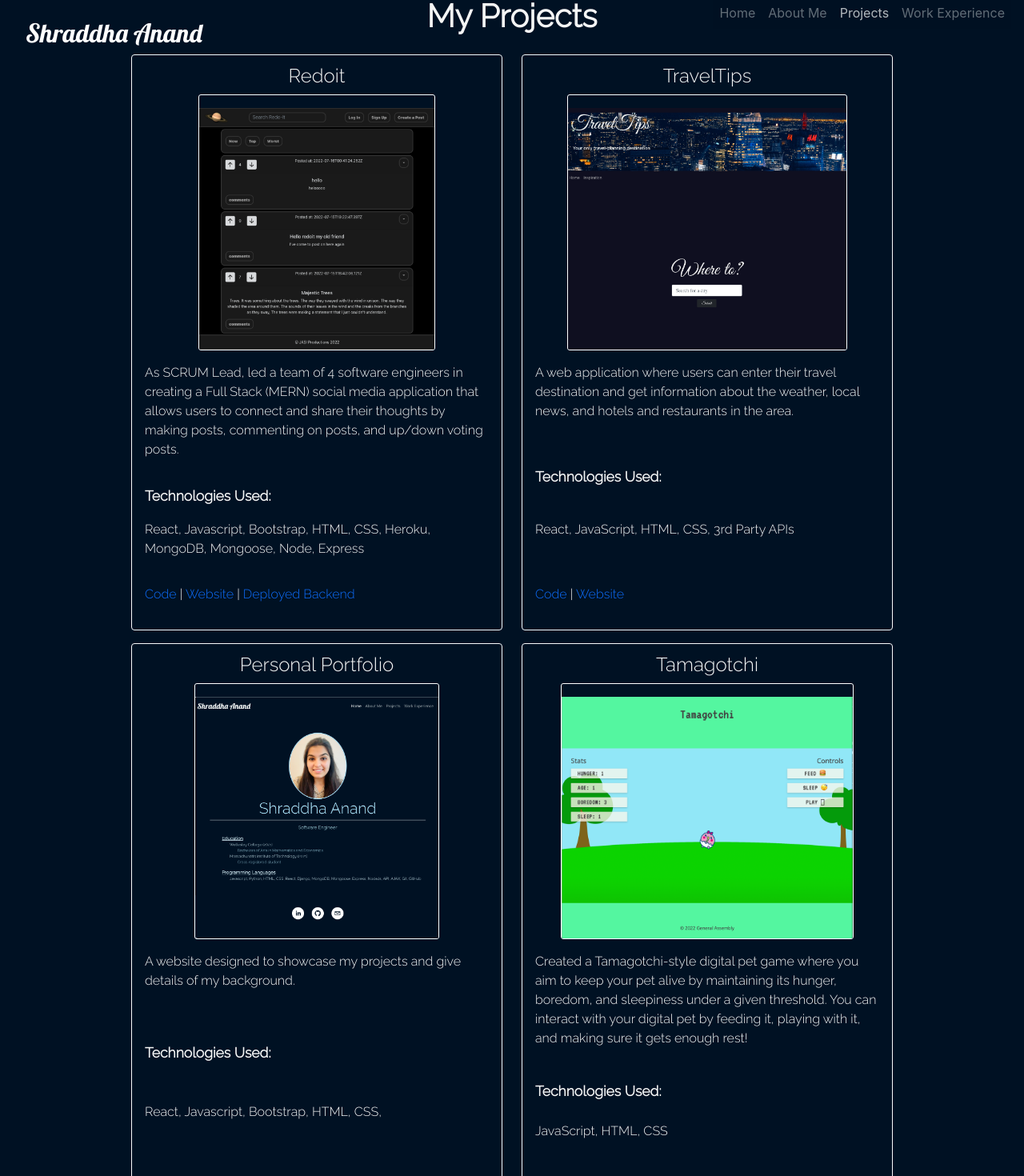
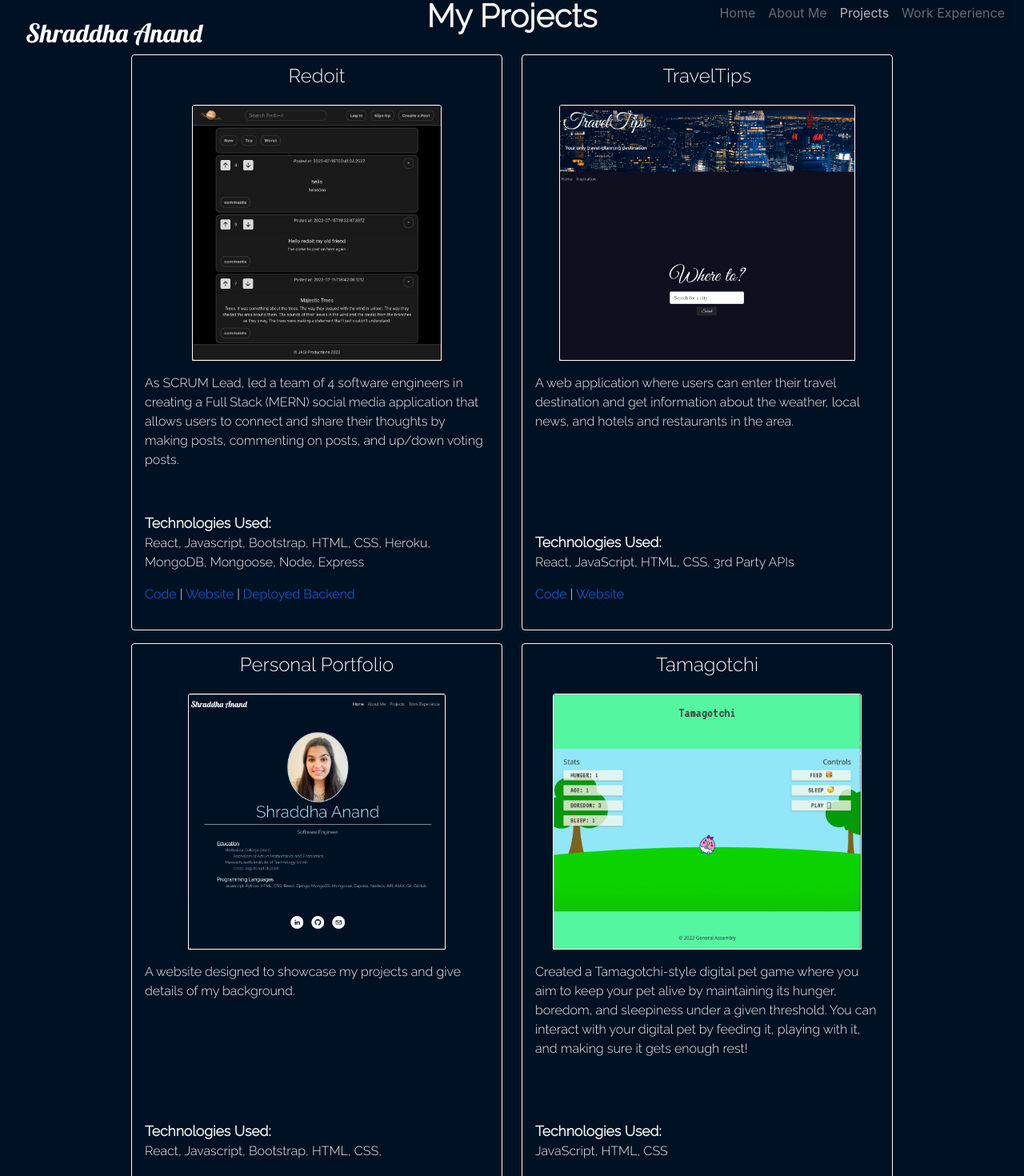
Before and after one commit to sanand100/portfolio-react, a React (Create React App) app: page /Projects in a window 1280 px wide. Shown: the part 20-1490 px from the top of the page at 80% size. Built offline with nearby package versions, Linux system fonts and the light colour scheme; a web font is replaced by a local one.

Commit message:
make project imgs into links to website

```diff
--- a/src/Components/Projects.css
+++ b/src/Components/Projects.css
@@ -57,7 +57,10 @@
 }
 
 .card-img{
-   padding-top: 1em;
+   padding-top: 0.8em;
+   display: flex;
+   justify-content: center;
+   align-items: center;
 }
 #tamagotchi-img, #travel-tips-img, #redoit-img, #dots-img, #portfolio-img {
     border:1px solid white;
--- a/src/Components/Projects.js
+++ b/src/Components/Projects.js
@@ -13,14 +13,18 @@ function Projects(props) {
 					<Col>
 						<Card className='card' border='light'>
 							<Card.Title className='card-title'> Redoit</Card.Title>
+							<a
+								href='https://redoit.netlify.app/'
+								className='card-img'
+								target='_blank'>
 								<Card.Img
 									border='light'
-								className='card-img'
 									id='redoit-img'
 									variant='top'
 									src={require('../assets/Redoit.png')}
 									alt='App home page with blocks of text'
 								/>
+							</a>
 							<Card.Body>
 								<p>
 									As SCRUM Lead, led a team of 4 software engineers in creating
@@ -28,7 +32,7 @@ function Projects(props) {
 									to connect and share their thoughts by making posts,
 									commenting on posts, and up/down voting posts.
 								</p>
-
+								<div className='tech-div'>
 									<p className='tech-used-header'>Technologies Used:</p>
 									<p>
 										React, Javascript, Bootstrap, HTML, CSS, Heroku, MongoDB,
@@ -56,27 +60,32 @@ function Projects(props) {
 											Deployed Backend
 										</a>
 									</p>
+								</div>
 							</Card.Body>
 						</Card>
 					</Col>
 					<Col>
 						<Card className='card' border='light'>
 							<Card.Title className='card-title'> TravelTips</Card.Title>
+							<a
+								href='https://celebrated-halva-710aaa.netlify.app/'
+								className='card-img'
+								target='_blank'>
 								<Card.Img
 									border='light'
-								className='card-img'
 									id='travel-tips-img'
 									variant='top'
 									src={require('../assets/TravelTips.png')}
 									alt='landscape image with tamagotchi digital pet'
 								/>
+							</a>
 							<Card.Body>
 								<p>
 									A web application where users can enter their travel
 									destination and get information about the weather, local news,
 									and hotels and restaurants in the area.
 								</p>
-
+								<div className='tech-div'>
 									<p className='tech-used-header'>Technologies Used:</p>
 									<p>React, JavaScript, HTML, CSS, 3rd Party APIs</p>
 									<p>
@@ -94,28 +103,34 @@ function Projects(props) {
 											Website
 										</a>
 									</p>
+								</div>
 							</Card.Body>
 						</Card>
 					</Col>
 					<Col>
 						<Card className='card' border='light'>
 							<Card.Title className='card-title'>Personal Portfolio</Card.Title>
+							<a
+								href='https://shraddhaanand.netlify.app/'
+								className='card-img'
+								target='_blank'>
 								<Card.Img
 									border='light'
-								className='card-img'
 									id='redoit-img'
 									variant='top'
 									src={require('../assets/Portfolio.png')}
 									alt='App home page'
 								/>
+							</a>
 							<Card.Body>
 								<p>
 									A website designed to showcase my projects and give details of
 									my background.
 								</p>
-
+								<div className='tech-div'>
 									<p className='tech-used-header'>Technologies Used:</p>
 									<p>React, Javascript, Bootstrap, HTML, CSS,</p>
+
 									<p>
 										<a
 											className='projects-a'
@@ -131,19 +146,21 @@ function Projects(props) {
 											Website
 										</a>
 									</p>
+								</div>
 							</Card.Body>
 						</Card>
 					</Col>
 					<Col>
 						<Card className='card' border='light'>
 							<Card.Title className='card-title'> Tamagotchi</Card.Title>
+							<a href='' className='card-img' target='_blank'>
 								<Card.Img
-								className='card-img'
 									id='tamagotchi-img'
 									variant='top'
 									src={require('../assets/tamagotchi-game-screenshot.png')}
 									alt='landscape image with tamagotchi digital pet'
 								/>
+							</a>
 							<Card.Body>
 								<p>
 									Created a Tamagotchi-style digital pet game where you aim to
@@ -152,9 +169,10 @@ function Projects(props) {
 									digital pet by feeding it, playing with it, and making sure it
 									gets enough rest!
 								</p>
-
+								<div className='tech-div'>
 									<p className='tech-used-header'>Technologies Used:</p>
 									<p>JavaScript, HTML, CSS</p>
+
 									<p>
 										<a
 											className='projects-a'
@@ -163,19 +181,21 @@ function Projects(props) {
 											Code
 										</a>
 									</p>
+								</div>
 							</Card.Body>
 						</Card>
 					</Col>
 					<Col>
 						<Card className='card' border='light'>
 							<Card.Title className='card-title'> Dots Game</Card.Title>
+							<a href='' className='card-img' target='_blank'>
 								<Card.Img
-								className='card-img'
 									id='dots-img'
 									variant='top'
 									src={require('../assets/Dots.png')}
 									alt='landscape image with tamagotchi digital pet'
 								/>
+							</a>
 							<Card.Body className='card-body'>
 								<div className='content-div'>
 									<p>
@@ -185,10 +205,9 @@ function Projects(props) {
 									</p>
 								</div>
 								<div className='tech-div'>
-									<div>
 									<p className='tech-used-header'>Technologies Used:</p>
 									<p>JavaScript, HTML, CSS</p>
-									</div>
+
 									<p>
 										<a
 											className='projects-a'
```
Lines whose indentation alone changed are shown as unchanged.
